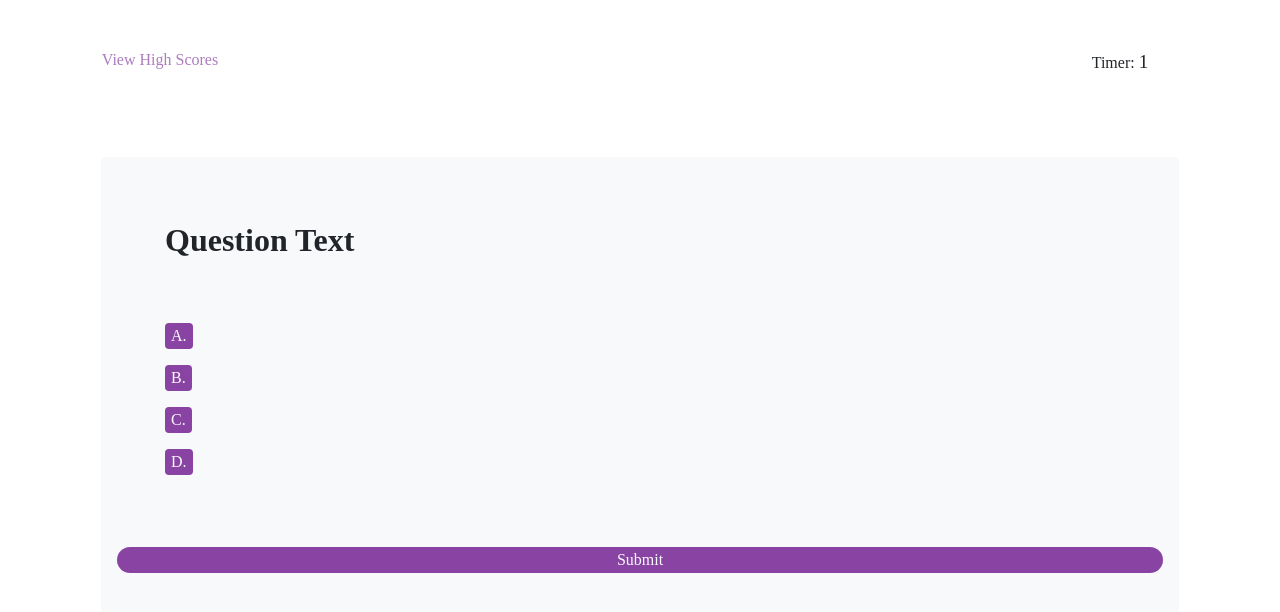
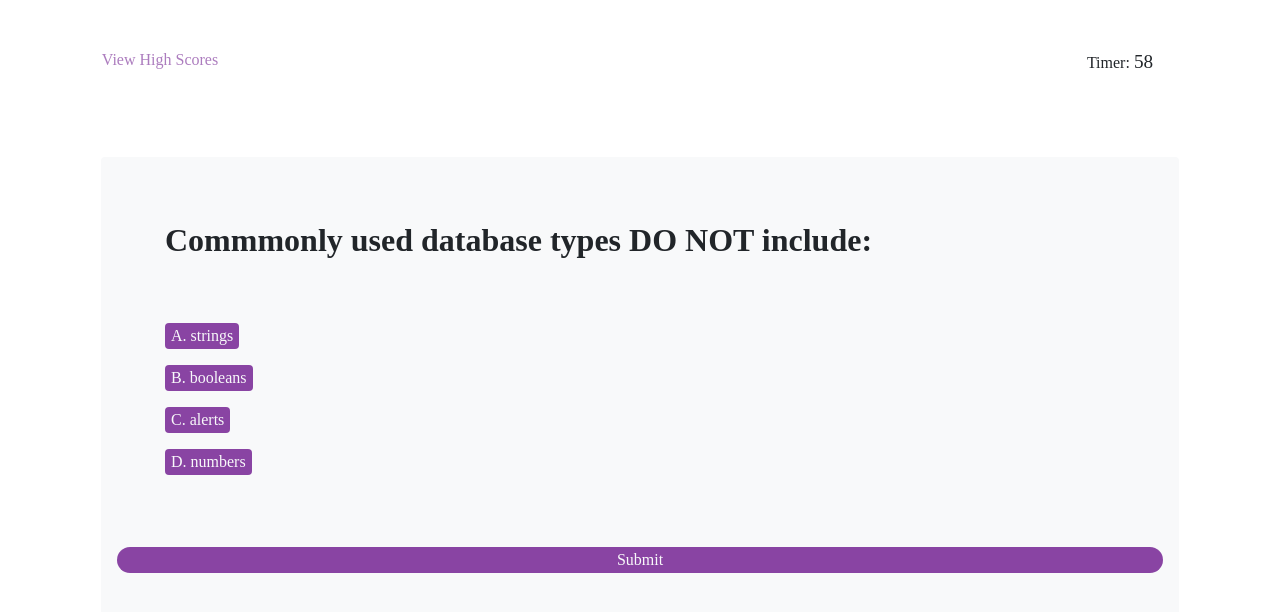
Before and after one commit to santiagov916/code-quiz, a plain HTML site: page index.html in a window 1280 px wide. Both pictures are taken after a click on the button "Start". Drawn offline with nearby package versions, Linux system fonts and the light colour scheme; a web font is replaced by a local one.

Commit message:
quiz questions loop

```diff
--- a/assets/css/styles.css
+++ b/assets/css/styles.css
@@ -17,6 +17,11 @@ button:hover {
     background-color: #ac7cbe;
     font-weight: bold;
 }
+button:focus {
+    background-color: #ac7cbe;
+    font-weight: bold;
+    outline: none;
+}
 #final-answer {
     background-color: #8944a3;
     outline: none;
@@ -26,6 +31,9 @@ button:hover {
 #final-answer:hover {
     background-color: #ac7cbe;
     font-weight: bold;
+}
+.quiz-choice button {
+    outline: none;
 }
 .quiz-accuracy {
     border-top: grey;
--- a/assets/js/script.js
+++ b/assets/js/script.js
@@ -50,9 +50,10 @@ const quizQ = [
 ];
 
 const start = document.getElementsByClassName('start')
-const answerChoice = document.querySelectorAll('answer')
+const answerChoice = document.querySelectorAll('#answer')
 const quizFront = document.getElementById('quiz-front')
-const question = document.getElementById('quiz-frame')
+const questionBody = document.getElementById('quiz-frame')
+const questionText = document.getElementsByClassName("question")
 const aText = document.getElementsByClassName('a-text')
 const bText = document.getElementsByClassName('b-text')
 const cText = document.getElementsByClassName('c-text')
@@ -60,34 +61,52 @@ const dText = document.getElementsByClassName('d-text')
 const submit = document.getElementById('final-answer')
 const clock = document.getElementsByClassName('clock')
 
-
 let currentQuiz = 0
 let score = 0
 
 
 $(start).on('click', function() {
-   var currentTime = 3;
+
+
+   var currentTime = 60;
    $(clock).text(currentTime);
     $(clock).removeClass("show");
     $(quizFront).addClass("show");
-    $(question).removeClass("show");
+    $(questionBody).removeClass("show");
     $('.stop-watch').removeClass("show");
     $(clock).addClass("text-large");
 
-
+        // code for the timer
         var minus = parseInt(currentTime - 1);
 
         var countDown = setInterval(function() {
-            console.dir(minus);
             $(clock).text(minus);
             if(minus === 0) {
             clearInterval(countDown);
             } else {
                 minus--
-            }
-        }, 1000);
+            }}, 1000);
 
-    }
+        // code for the quiz question and array
+        quizRun()
 
+        function quizRun() {
 
-    );
+            const currentQuizSrc = quizQ[currentQuiz]
+
+            // uncheckChoices()
+
+            $(questionText).html(currentQuizSrc.question);
+            $(aText).html(currentQuizSrc.a);
+            $(bText).html(currentQuizSrc.b);
+            $(cText).html(currentQuizSrc.c);
+            $(dText).html(currentQuizSrc.d);
+
+        }
+
+        $(submit).on('click', function() {
+            currentQuiz++
+            quizRun();
+                });
+
+    });
--- a/index.html
+++ b/index.html
@@ -31,30 +31,30 @@
           </div>
           <div id="quiz-frame" class="quiz-body show bg-light rounded m-3 p-3 mb-auto">
             <div class="quiz-header text-left">
-              <h2 class="question p-5">Question Text</h2>
+              <h2 class="question p-5"></h2>
             </div>
             <div class="quiz-choice text-light">
               <ul class=" text-light text-left">
                 <li class="p-2">
-                  <button class="purple text-light rounded" type="select" id="answer">
-                     A. <span class="a-text"></span>
+                  <button class="text-light rounded">
+                     A. <span id="answer" class="a-text" type="button"></span>
                   </button>
                 </li>
 
                 <li class="p-2">
-                  <button class="text-light rounded" type="select" id="answer">
+                  <button id="answer" class="text-light rounded" type="select">
                     B. <span class="b-text"></span>
                   </button>
                 </li>
 
                 <li class="p-2">
-                  <button class="text-light rounded" type="select" id="answer">
+                  <button id="answer" class="text-light rounded" type="select">
                     C. <span class="c-text"></span>
                   </button>
                 </li>
 
                 <li class="p-2">
-                  <button class="text-light rounded" type="select" id="answer">
+                  <button id="answer" class="text-light rounded" type="select">
                     D. <span class="d-text"></span>
                   </button>
                 </li>
```
